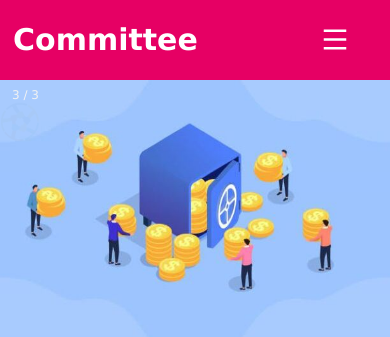
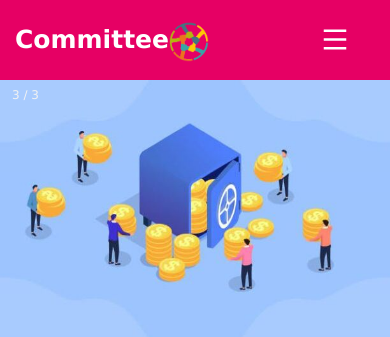
Before and after one commit to RajaPrjapati/Committee, a plain HTML site: page index.html in a window 390 px wide. Shown: the top 337 px of the page. Drawn offline with nearby package versions, Linux system fonts and the light colour scheme.

Commit message:
Update index.html

```diff
--- a/index.html
+++ b/index.html
@@ -71,8 +71,8 @@ a:hover,a.active{
 
 @media (max-width:952px) {
   label.logo{
-  font-size: 30px;
-  padding-left: 13px;
+  font-size: 25px;
+  padding-left: 15px;
 
   }
   nav ul li a{
```
